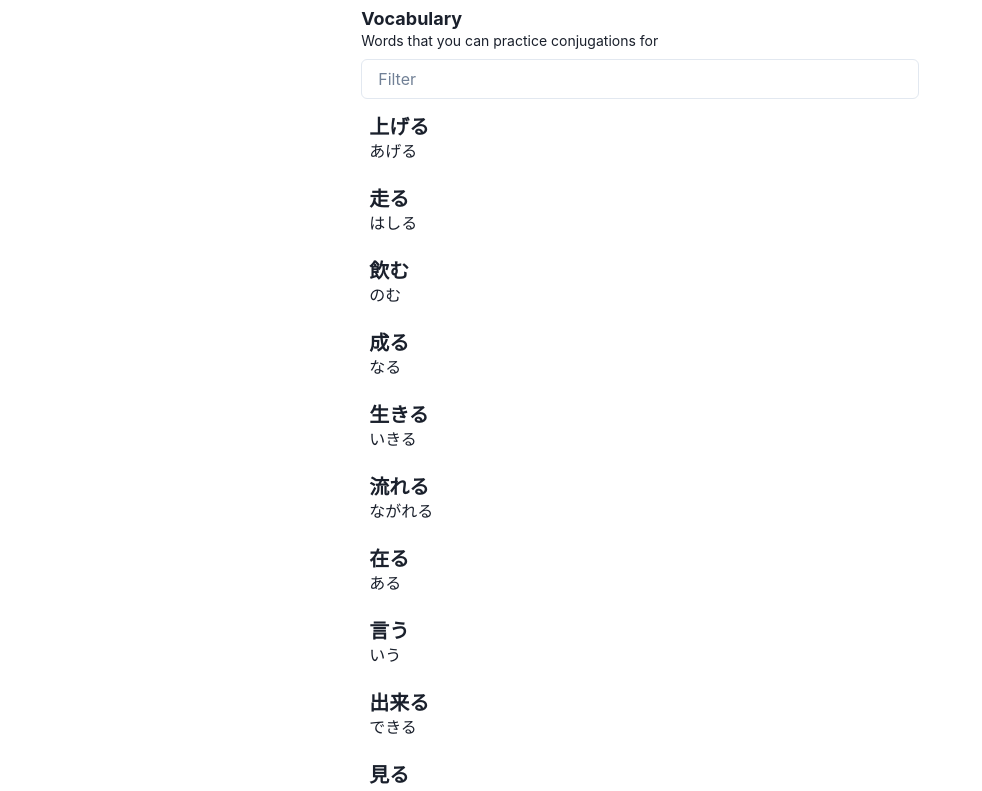
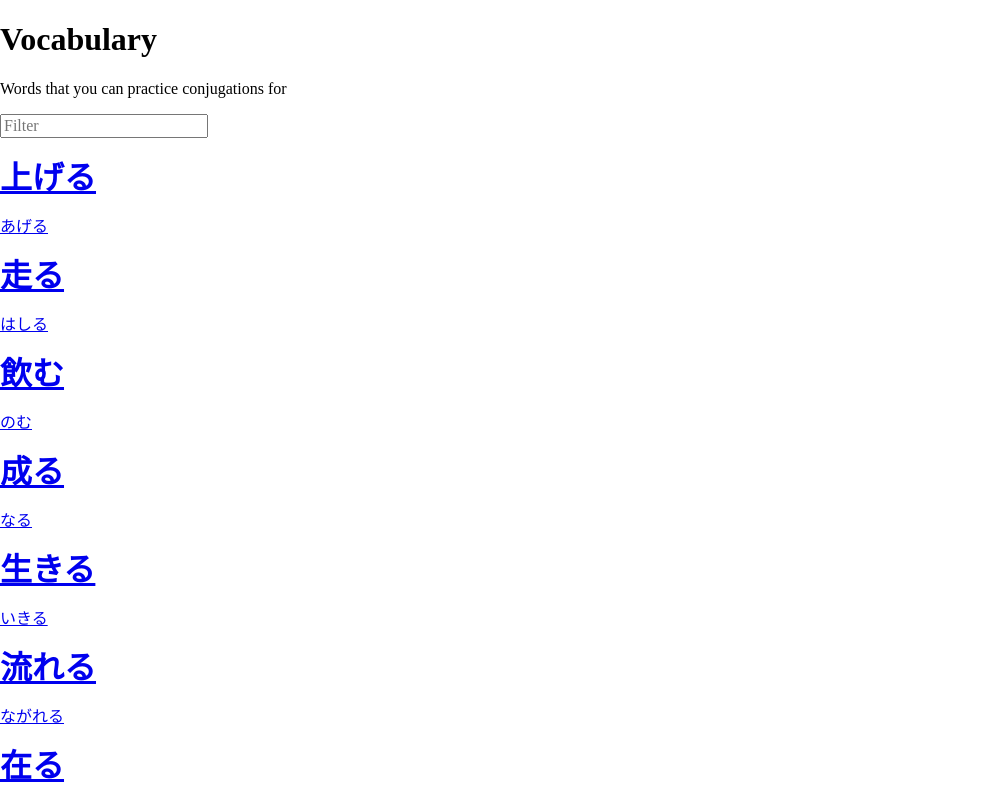
Before and after one commit to surreptus/katsuyou, a React (Vite) app: page /vocabulary in a window 1280 px wide. Shown: the top 791 px of the page, without its empty margins (0-982 px from the left). Built offline with nearby package versions, Linux system fonts and the light colour scheme.

Commit message:
refactor: remove chakra

```diff
--- a/package.json
+++ b/package.json
@@ -12,12 +12,11 @@
     "deploy": "gh-pages -d dist"
   },
   "dependencies": {
-    "@chakra-ui/react": "^2.8.2",
     "@emotion/react": "^11.11.4",
     "@emotion/styled": "^11.11.5",
     "@surreptus/japanese-conjugator": "^0.4.0",
     "formik": "^2.4.6",
-    "framer-motion": "^11.2.10",
+    "normalize.css": "^8.0.1",
     "react": "^18.2.0",
     "react-dom": "^18.2.0",
     "react-feather": "^2.0.10",
@@ -25,6 +24,7 @@
     "yup": "^1.4.0"
   },
   "devDependencies": {
+    "@types/dom-speech-recognition": "^0.0.4",
     "@types/react": "^18.2.66",
     "@types/react-dom": "^18.2.22",
     "@typescript-eslint/eslint-plugin": "^7.2.0",
--- a/src/Router.tsx
+++ b/src/Router.tsx
@@ -1,26 +1,34 @@
 import { RouterProvider, createBrowserRouter } from "react-router-dom";
-import { Practice } from "./pages/Practice";
-import { Settings } from "./pages/Settings";
-import { Vocabulary } from "./pages/Vocabulary";
-import { Show } from "./pages/Vocabulary/Show";
 
 const router = createBrowserRouter(
   [
     {
-      path: "/",
-      element: <Practice />,
+      path: "/settings",
+      lazy: async () => {
+        const { Settings } = await import("./pages/Settings");
+        return { Component: Settings };
+      },
     },
     {
-      path: "/settings",
-      element: <Settings />,
+      path: "/",
+      lazy: async () => {
+        const { Practice } = await import("./pages/Practice");
+        return { Component: Practice };
+      },
     },
     {
       path: "/vocabulary",
-      element: <Vocabulary />,
+      lazy: async () => {
+        const { Vocabulary } = await import("./pages/Vocabulary");
+        return { Component: Vocabulary };
+      },
     },
     {
       path: "/vocabulary/:slug",
-      element: <Show />,
+      lazy: async () => {
+        const { Show } = await import("./pages/Vocabulary");
+        return { Component: Show };
+      },
     },
   ],
   {
--- /dev/null
+++ b/src/components/Heading.tsx
@@ -0,0 +1,6 @@
+import styled from "@emotion/styled";
+
+export const Heading = styled.h1`
+  font-size: 2rem;
+  margin-bottom: 1rem;
+`;
--- a/src/main.tsx
+++ b/src/main.tsx
@@ -1,12 +1,10 @@
+import "normalize.css";
 import React from "react";
 import ReactDOM from "react-dom/client";
-import { ChakraProvider } from "@chakra-ui/react";
 import { Router } from "./Router";
 
 ReactDOM.createRoot(document.getElementById("root")!).render(
   <React.StrictMode>
-    <ChakraProvider>
-      <Router />
-    </ChakraProvider>
+    <Router />
   </React.StrictMode>
 );
--- a/src/pages/Practice/Practice.tsx
+++ b/src/pages/Practice/Practice.tsx
@@ -1,28 +1,23 @@
-import {
-  Badge,
-  Button,
-  Container,
-  HStack,
-  Heading,
-  IconButton,
-  Input,
-  Progress,
-  VStack,
-  Text,
-  Tooltip,
-} from "@chakra-ui/react";
 import { Field, Form, Formik, FormikHelpers } from "formik";
 import { useEffect, useState } from "react";
-import { Mic } from "react-feather";
 import { inflect } from "@surreptus/japanese-conjugator";
 import * as yup from "yup";
 
 import { SORTED_VERBS } from "./constants";
-import verbs from "../../data/verbs.json";
+import verbsJson from "../../data/verbs.json";
+
+interface Verb {
+  level: number;
+  slug: string;
+  group: string;
+  reading: string;
+  jlpt: string;
+  kana: boolean;
+  definitions: string[];
+}
+
+const verbs: { [key: string]: Verb } = verbsJson;
 import { getRandomInflection } from "./helpers";
-
-// eslint-disable-next-line @typescript-eslint/no-explicit-any
-const VERBS = verbs as any;
 
 const SpeechRecognition =
   window.SpeechRecognition || window.webkitSpeechRecognition;
@@ -96,13 +91,7 @@ export function Practice() {
   });
 
   return (
-    <Container
-      display="flex"
-      alignItems="center"
-      height="100vh"
-      size="md"
-      justifyContent="center"
-    >
+    <div>
       <Formik
         isInitialValid={false}
         validationSchema={schema}
@@ -111,43 +100,31 @@ export function Practice() {
       >
         {({ isValid }) => (
           <Form>
-            <VStack>
-              <Tooltip label={VERBS[lesson.slug].reading}>
-                <Heading>{lesson.slug}</Heading>
-              </Tooltip>
+            <div>
+              <h1>{lesson.slug}</h1>
 
-              <Badge>{lesson.inflection}</Badge>
+              <p>{verbs[lesson.slug].reading}</p>
 
-              <Text>{results}</Text>
+              <p>{lesson.inflection}</p>
 
-              <Progress value={10} />
+              <p>{results}</p>
 
-              <HStack>
+              <div>
                 <Field
                   lang="ja"
-                  as={Input}
                   name="guess"
                   placeholder="食べました"
+                  type="text"
                 />
 
-                {SpeechRecognition && (
-                  <IconButton
-                    colorScheme="blue"
-                    aria-label="Search database"
-                    icon={<Mic />}
-                  />
-                )}
-              </HStack>
+                {SpeechRecognition && <button aria-label="Search database" />}
+              </div>
 
-              {isValid && (
-                <Button mt="8" colorScheme="green" type="submit">
-                  Continue
-                </Button>
-              )}
-            </VStack>
+              {isValid && <button type="submit">Continue</button>}
+            </div>
           </Form>
         )}
       </Formik>
-    </Container>
+    </div>
   );
 }
--- a/src/pages/Vocabulary/Show.tsx
+++ b/src/pages/Vocabulary/Show.tsx
@@ -1,4 +1,3 @@
-import { Container, Heading, Text } from "@chakra-ui/react";
 import { useParams } from "react-router-dom";
 import verbs from "../../data/verbs.json";
 
@@ -9,10 +8,10 @@ export const Show = () => {
   const verb = verbs[slug as Index];
 
   return (
-    <Container>
-      <Heading>{slug}</Heading>
+    <div>
+      <h1>{slug}</h1>
 
-      <Text>{verb.reading}</Text>
-    </Container>
+      <p>{verb.reading}</p>
+    </div>
   );
 };
--- a/src/pages/Vocabulary/Vocabulary.tsx
+++ b/src/pages/Vocabulary/Vocabulary.tsx
@@ -1,15 +1,6 @@
-import {
-  Text,
-  Box,
-  Container,
-  Heading,
-  Input,
-  VStack,
-  Link,
-} from "@chakra-ui/react";
 import verbs from "../../data/verbs.json";
 import { useState } from "react";
-import { Link as RouterLink } from "react-router-dom";
+import { Link } from "react-router-dom";
 const list = Object.values(verbs);
 
 export const Vocabulary = () => {
@@ -20,37 +11,29 @@ export const Vocabulary = () => {
     : list;
 
   return (
-    <Container size="sm">
-      <Box top="0" backgroundColor="#fff" p="2" position="sticky">
-        <Heading fontSize="lg">Vocabulary</Heading>
-        <Text mb="2" fontSize="sm">
-          Words that you can practice conjugations for
-        </Text>
+    <div>
+      <div>
+        <h1>Vocabulary</h1>
+        <p>Words that you can practice conjugations for</p>
 
-        <Input
+        <input
           type="text"
           placeholder="Filter"
           onChange={(event) => setSearch(event.target.value)}
           value={search}
         />
-      </Box>
+      </div>
 
-      <VStack alignItems="stretch">
+      <div>
         {filtered.map((verb) => (
-          <Link
-            as={RouterLink}
-            to={`/vocabulary/${verb.slug}`}
-            _hover={{
-              backgroundColor: "gray.100",
-            }}
-          >
-            <Box key={verb.slug} px="4" py="2">
-              <Heading size="md">{verb.slug}</Heading>
-              <Text>{verb.reading}</Text>
-            </Box>
+          <Link to={`/vocabulary/${verb.slug}`}>
+            <div key={verb.slug}>
+              <h1>{verb.slug}</h1>
+              <p>{verb.reading}</p>
+            </div>
           </Link>
         ))}
-      </VStack>
-    </Container>
+      </div>
+    </div>
   );
 };
--- a/src/pages/Vocabulary/index.ts
+++ b/src/pages/Vocabulary/index.ts
@@ -1 +1,2 @@
 export * from "./Vocabulary";
+export * from "./Show";
--- a/tsconfig.json
+++ b/tsconfig.json
@@ -9,6 +9,7 @@
     /* Bundler mode */
     "moduleResolution": "bundler",
     "allowImportingTsExtensions": true,
+    "esModuleInterop": true,
     "resolveJsonModule": true,
     "isolatedModules": true,
     "noEmit": true,
```
Also changed, not shown: 1 other file (tests, documents, lock files or other folders).
